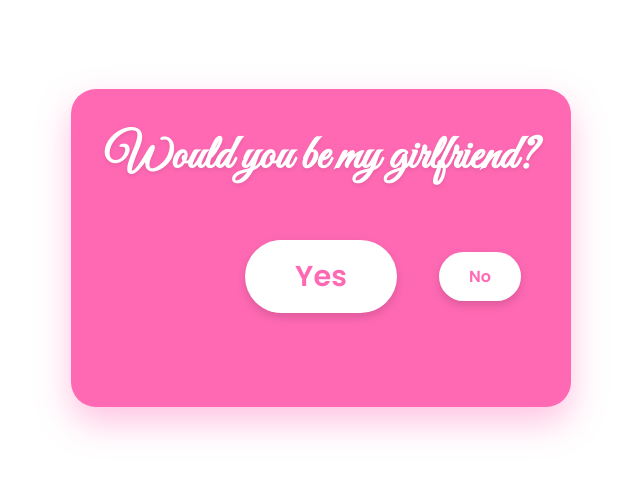
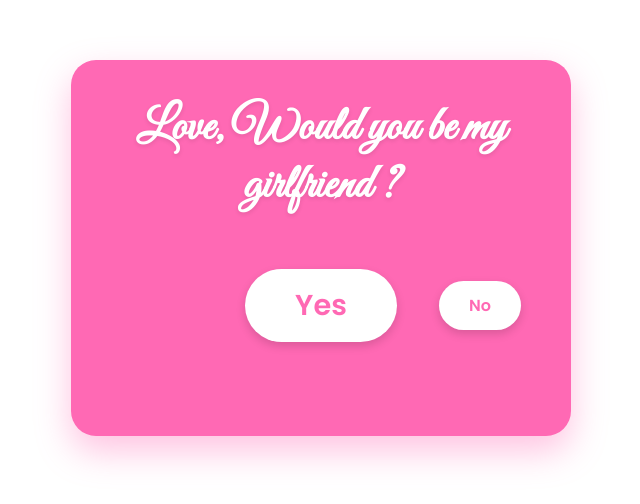
Before and after one commit to Alvynnyo/Valentine, a plain HTML site: page index.html in a window 1280 px wide. Shown: the part 152-656 px from the top of the page, without its empty margins (319-959 px from the left). Drawn offline with Linux system fonts and the light colour scheme.

```diff
--- a/index.html
+++ b/index.html
@@ -14,7 +14,7 @@
   <div class="main-container">
     <!-- Écran 1: Question -->
     <div class="proposal-card" id="proposalBox">
-      <h1>Would you be my girlfriend?</h1>
+      <h1>Love, Would you be my girlfriend ?</h1>
 
       <div class="buttons-wrapper">
         <button class="btn btn-yes" id="yesBtn">Yes</button>
```
